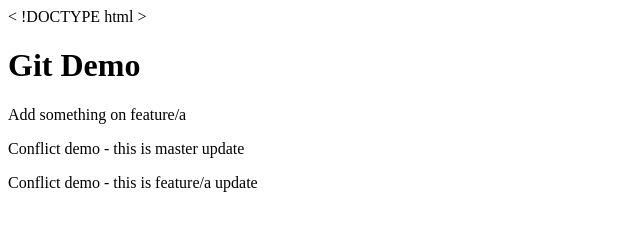
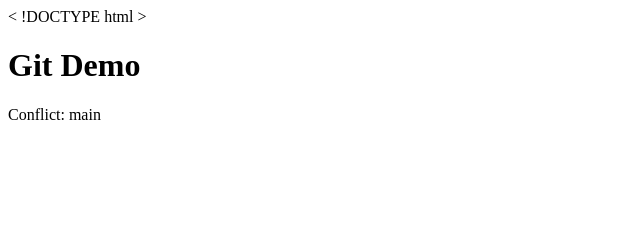
Before and after one commit to joeyWuTRKTR/git-practice, a plain HTML site: page index.html in a window 1280 px wide. Shown: the whole page, without its empty margins (0-640 px from the left). Drawn offline with Linux system fonts and the light colour scheme.

Commit message:
main: add conflict

```diff
--- a/index.html
+++ b/index.html
@@ -7,8 +7,6 @@
 
   <body>
     <h1>Git Demo</h1>
-    <p>Add something on feature/a</p>
-    <p>Conflict demo - this is master update</p>
-    <p>Conflict demo - this is feature/a update</p>
+    <p>Conflict: main</p>
   </body>
 </html>
```
